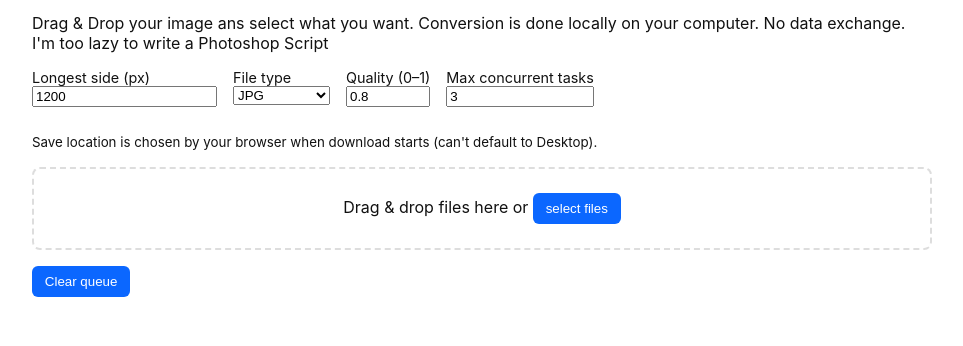
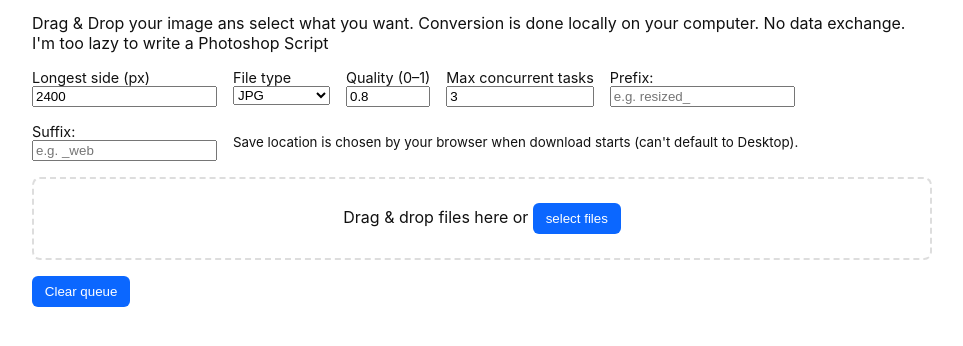
Before and after one commit to kaspar-allenbach/image-resizer, a website built with Vite: page index.html in a window 1280 px wide. Shown: the part 74-420 px from the top of the page, without its empty margins (158-1121 px from the left). Built offline with nearby package versions, Linux system fonts and the light colour scheme.

Commit message:
Update index.html

```diff
--- a/index.html
+++ b/index.html
@@ -13,7 +13,7 @@
 
     <section class="controls">
       <label>Longest side (px)
-        <input id="size" type="number" min="1" value="1200" />
+        <input id="size" type="number" min="1" value="2400" />
       </label>
 
       <label>File type
@@ -31,6 +31,15 @@
 
       <label>Max concurrent tasks
         <input id="concurrency" type="number" min="1" max="8" value="3" />
+      </label>
+
+      <label>
+        Prefix:
+        <input type="text" id="prefix" placeholder="e.g. resized_" />
+      </label>
+      <label>
+        Suffix:
+        <input type="text" id="suffix" placeholder="e.g. _web" />
       </label>
 
       <div class="note">
```
